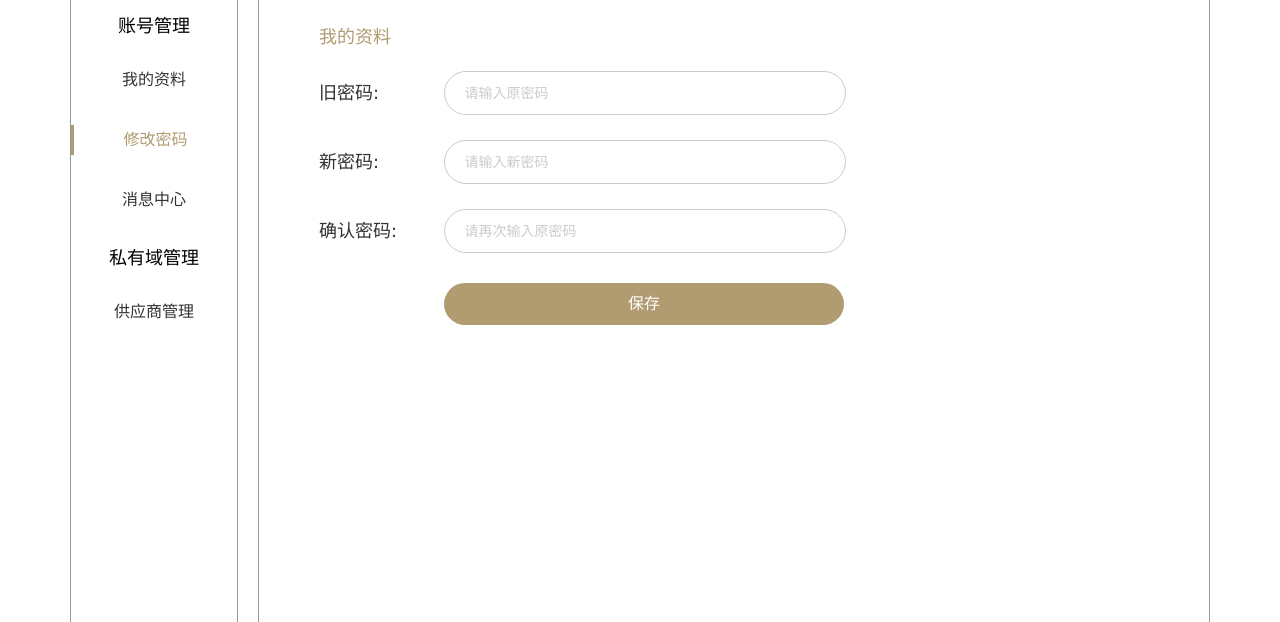
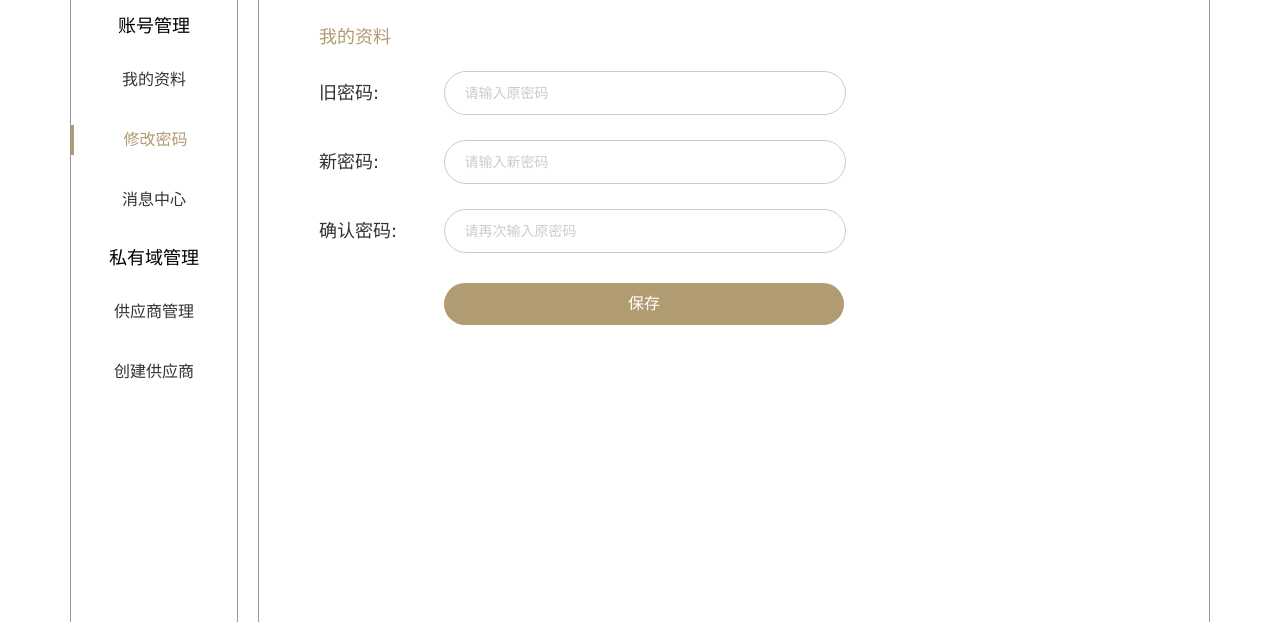
Before and after one commit to ericwang1902/giftplatform, a Django app: page /usercenter/mpwd in a window 1280 px wide. Shown: the part 258-880 px from the top of the page. Run offline with Django 3.2, Linux system fonts and the light colour scheme; a user stored in the database is signed in; data that the repository does not hold is empty; some libraries are stand-ins or nearby versions.

Commit message:
更新导航栏。

```diff
--- a/templates/share/base_layout_usercenter.html
+++ b/templates/share/base_layout_usercenter.html
@@ -13,7 +13,8 @@
         </div>
         <div class="category">
             <span class="category-header">私有域管理</span>
-            <a class="{% ifequal request.path '/usercenter/privatearea/suppliers' %}select{% endifequal %} nav-item">供应商管理</a>
+            <a class="{% ifequal request.path '/usercenter/privatearea/suppliers' %}select{% endifequal %} nav-item" href="{% url 'gift_platform_site:private_suppliers' %}">供应商管理</a>
+            <a class="{% ifequal request.path '/usercenter/privatearea/suppliers/new' %}select{% endifequal %} nav-item" href="{% url 'gift_platform_site:new_private_suppliers' %}">创建供应商</a>
         </div>
     </div>
 {% block content1 %}
```
